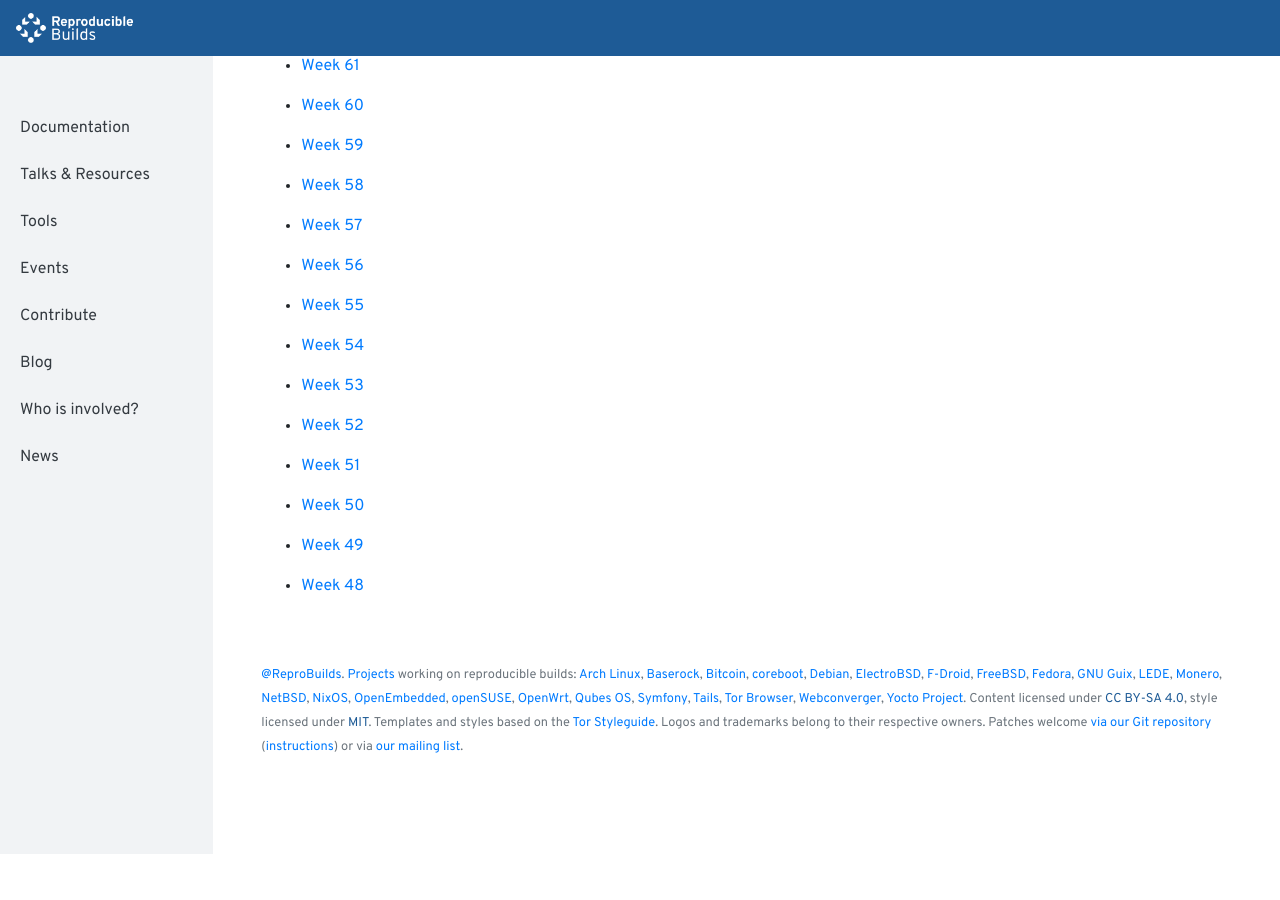
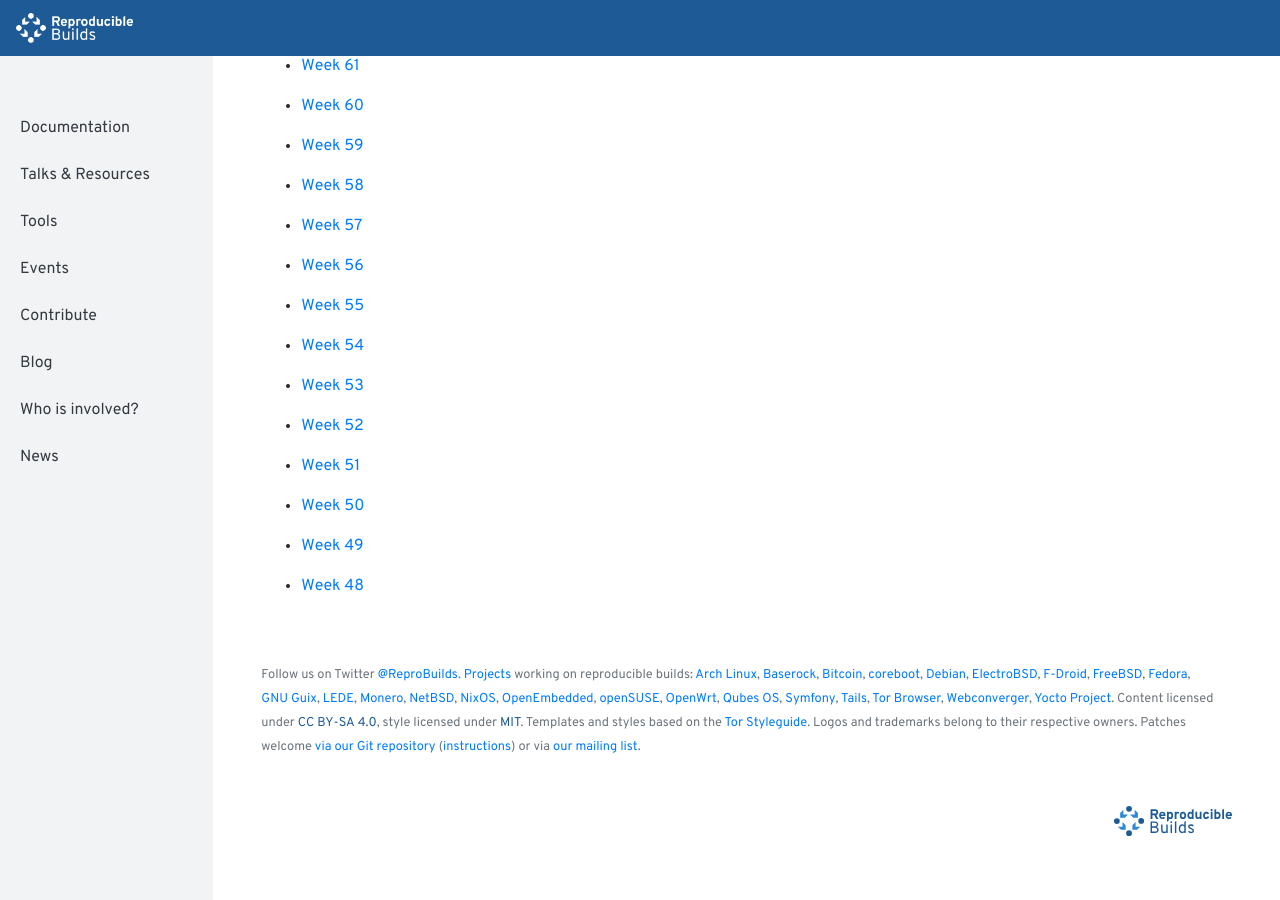
Before and after one commit to prototypefund/reproducible-website, a Jekyll site: the page built from blog.md, in a window 1280 px wide and 900 px high, scrolled down 5178 px. Built offline with Jekyll 4.4.1, drawn with Linux system fonts in a browser that asks for light colours; before the commit the page ends 6032 px from its top, so only the background shows below that.

Commit message:
Tidy new footer.

```diff
--- a/_layouts/new/default.html
+++ b/_layouts/new/default.html
@@ -16,8 +16,7 @@
             <div class="col-12 p-0">
               <p class="mt-5 mb-5">
                 <span class="text-muted small">
-                  <a href="https://twitter.com/ReproBuilds">@ReproBuilds</a>.
-
+                  Follow us on Twitter <a href="https://twitter.com/ReproBuilds">@ReproBuilds</a>.
                   <a href="{{ "/who/" | prepend: site.baseurl }}">Projects</a> working on reproducible builds:
                   {% for project in site.data.projects %}
                     <a href="{{ "/who" | prepend: site.baseurl }}#{{ project.name }}">{{ project.name }}</a>{% unless forloop.last %},{% endunless %}{% endfor %}.
@@ -31,6 +30,10 @@
                   (<a href="{{ "/contribute/salsa/" | prepend: site.baseurl }}">instructions</a>) or via <a href="https://lists.reproducible-builds.org/listinfo/rb-general">our mailing list</a>.
                 </span>
               </p>
+
+              <p class="text-right">
+                <a href="{{ "/" | prepend: site.baseurl }}"><img src="{{ "/assets/images/logo-text.svg" | prepend: site.baseurl }}" height="30" width="auto" alt=""/></a>
+              </p>
             </div>
           </div>
         </main>
```
